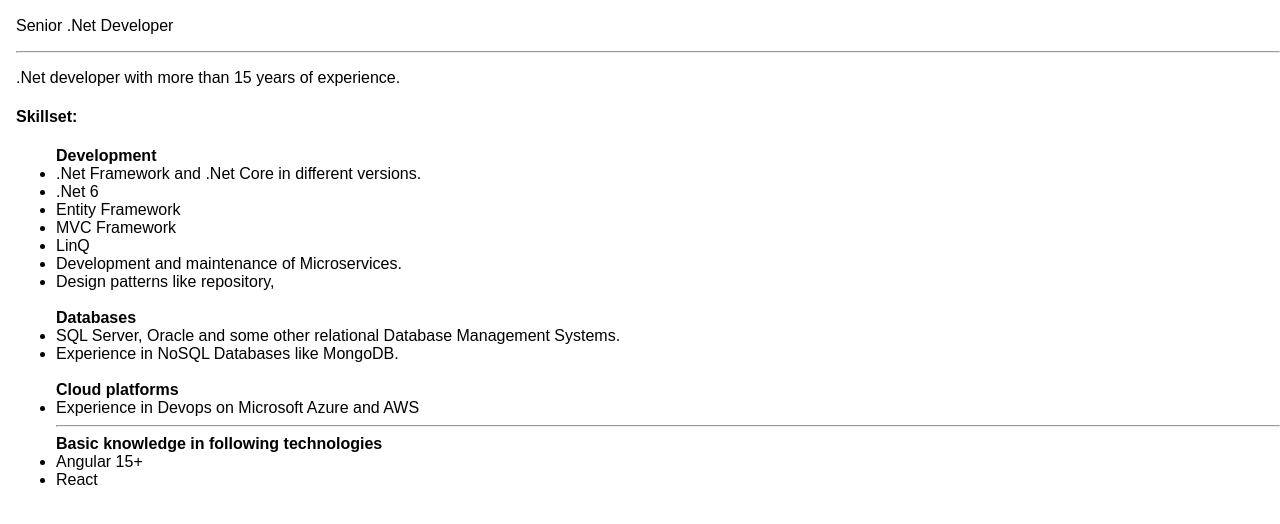
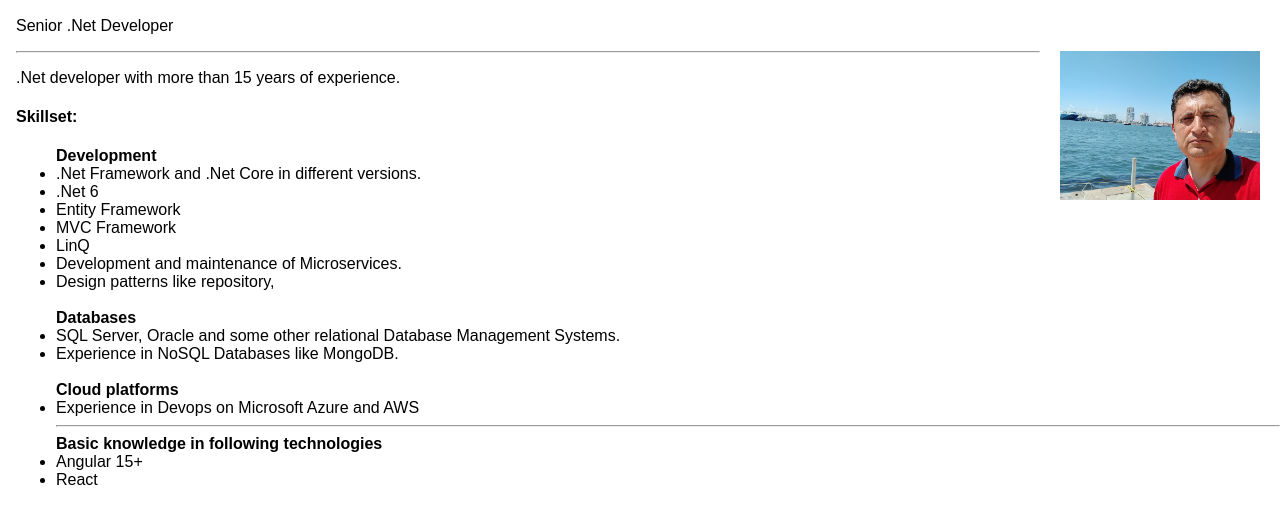
Before and after one commit to AdvinculaVictor/aplicacion-web-estatica, a website: page web/index.html in a window 1280 px wide. Shown: the part 92-616 px from the top of the page. Drawn offline with Linux system fonts and the light colour scheme.

Commit message:
add: Adding profile photo

```diff
--- a/web/index.html
+++ b/web/index.html
@@ -24,6 +24,7 @@
       <h3>My Resume</h3>
       <h2>Victor Aguilar</h2>
       <p>Senior .Net Developer</p>
+      <img class="profilePhoto" src="./assets/images/VictorAA.jpg" width="200px"/>
       <hr>
       <div>
         <p>.Net developer with more than 15 years of experience.</p>
--- a/web/styles.css
+++ b/web/styles.css
@@ -32,4 +32,11 @@
   color: white;
 }
 
+.profilePhoto{
+  display: block;
+  margin-left: 20px;
+  margin-right: 20px;
+  float:right;
+}
+
 @import url('https://cdn.jsdelivr.net/npm/bootstrap@5.3.3/dist/css/bootstrap.min.css" rel="stylesheet" integrity="sha384-QWTKZyjpPEjISv5WaRU9OFeRpok6YctnYmDr5pNlyT2bRjXh0JMhjY6hW+ALEwIH" crossorigin="anonymous"');
```
Also changed, not shown: web/experience.html (+1 -0 lines).
